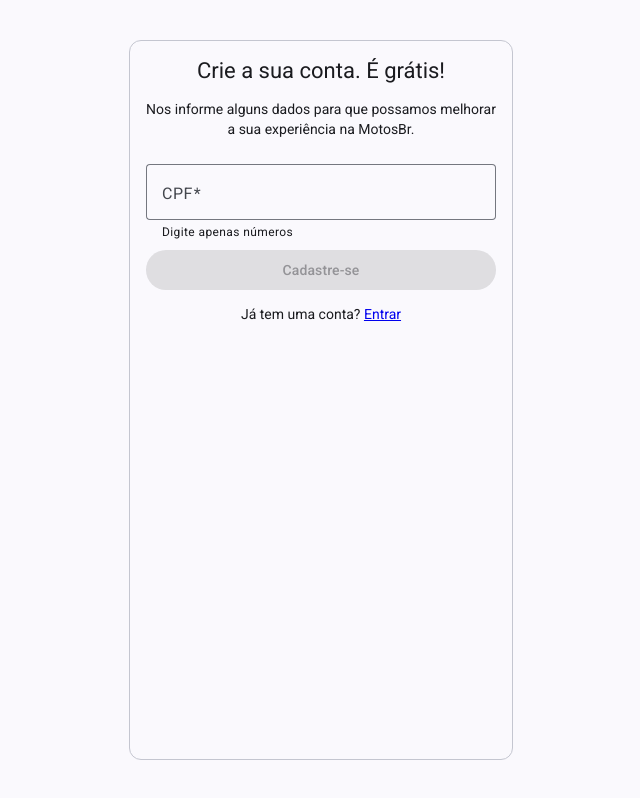
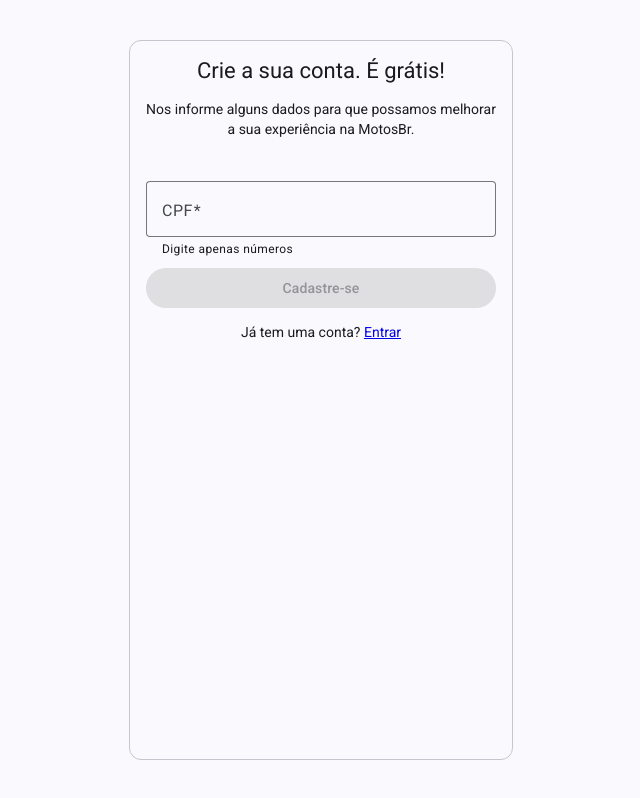
Before and after one commit to JDanielMonteiro/LojaFrontEnd, an Angular app in the folder Loja/: page /cadastro in a window 1280 px wide. Shown: the whole page, without its empty margins (319-959 px from the left). Built offline with nearby package versions, Linux system fonts and the light colour scheme.

Commit message:
Inserindo o imput de nome com regras de validação de nome em tempo real.

```diff
--- a/Loja/src/app/cadastro/cadastro.css
+++ b/Loja/src/app/cadastro/cadastro.css
@@ -18,7 +18,7 @@ body{
 
 mat-form-field{
   width: 100%;
-  margin-top: 3%;
+  margin-top: 8%;
 }
 mat-form-field.field-email{
   margin-top: 20%;
@@ -35,6 +35,10 @@ button.acessar{
   text-align: center;
 }
 
+input::placeholder {
+  color: rgba(0, 0, 0, 0.26) !important;
+}
+
 
 .card-footer {
   padding: 16px;
```
